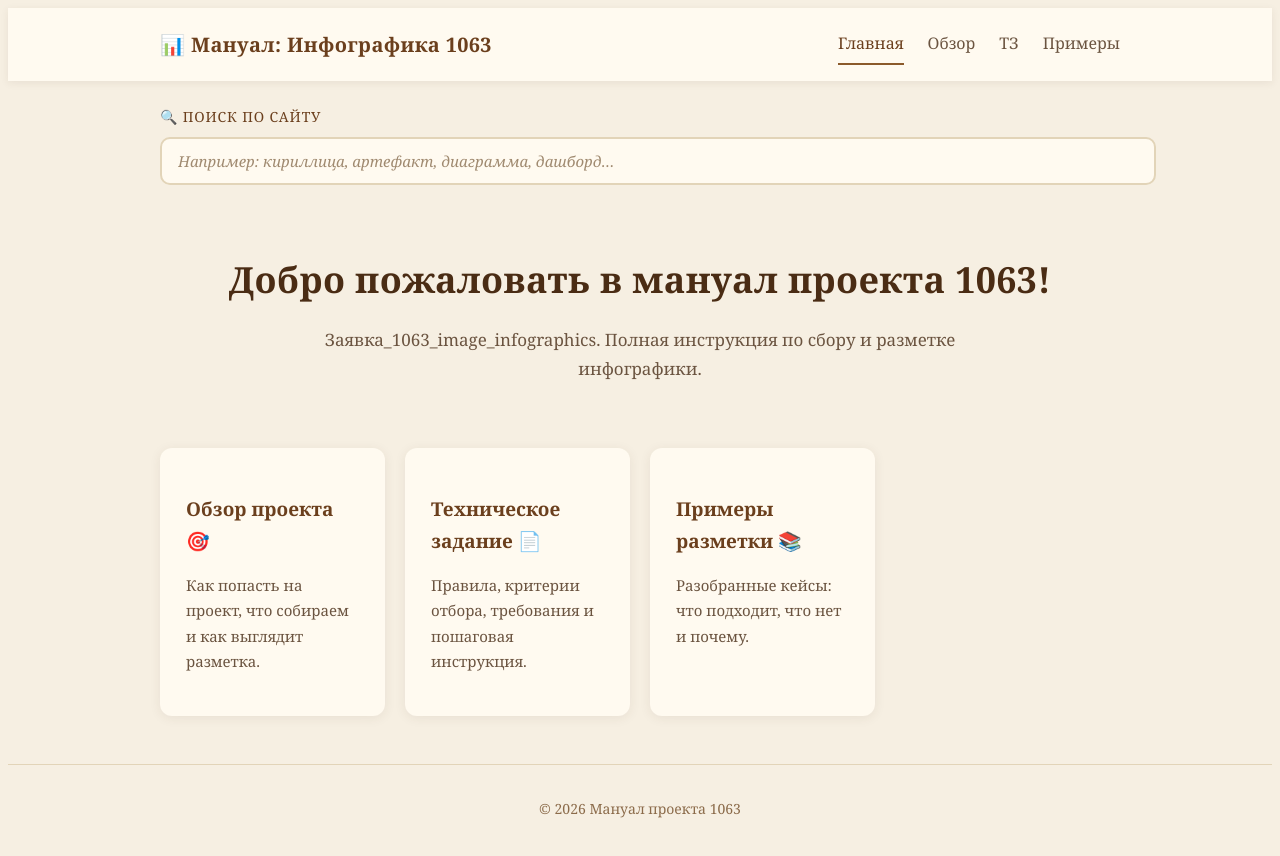
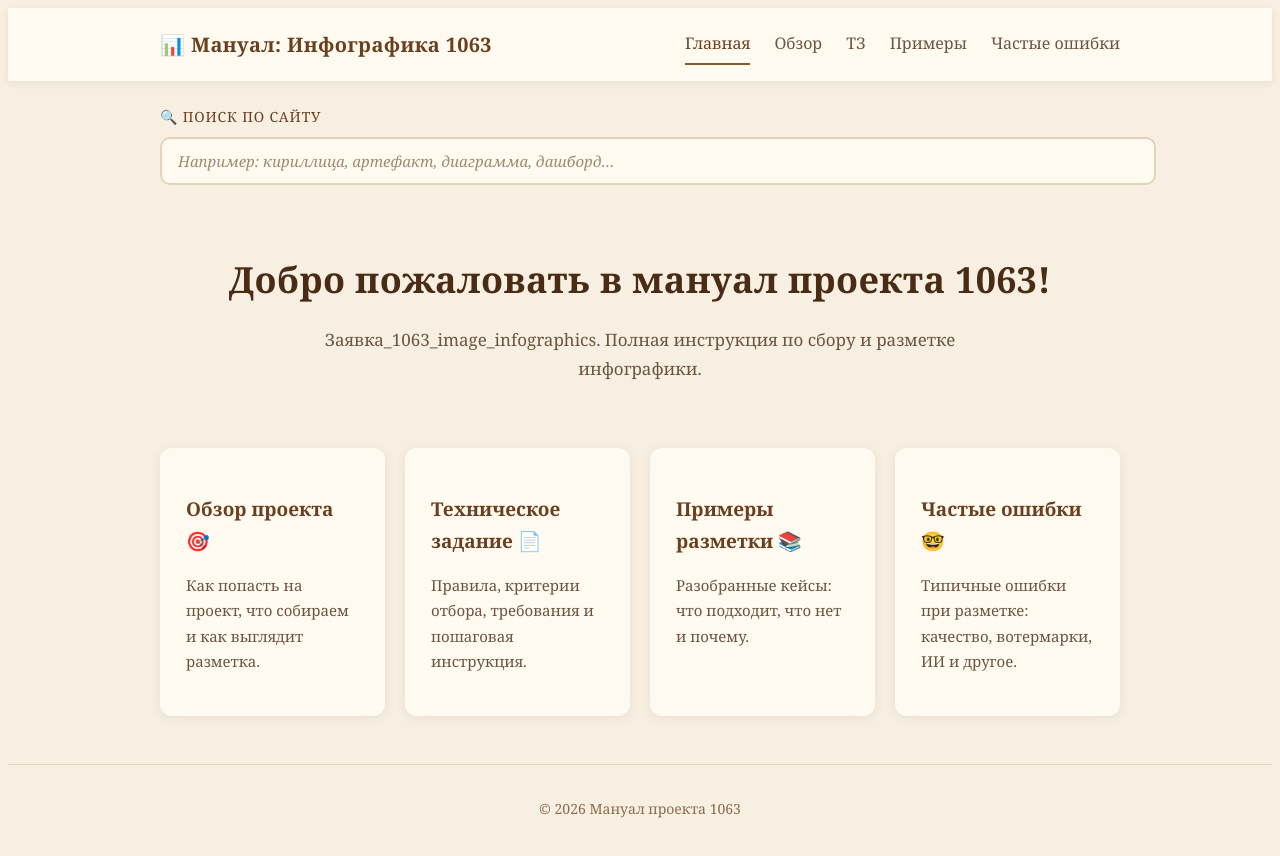
Before and after one commit to vzarouskaya-pixel/1063-infographics-manual, a plain HTML site: page index.html in a window 1280 px wide. Drawn offline with Linux system fonts and the light colour scheme.

Commit message:
Update index.html

```diff
--- a/index.html
+++ b/index.html
@@ -16,6 +16,7 @@
             <a href="overview.html">Обзор</a>
             <a href="tz.html">ТЗ</a>
             <a href="examples.html">Примеры</a>
+            <a href="errors.html">Частые ошибки</a>
         </nav>
     </div>
 </header>
@@ -47,6 +48,10 @@
             <h3>Примеры разметки 📚</h3>
             <p>Разобранные кейсы: что подходит, что нет и почему.</p>
         </a>
+        <a href="errors.html" class="card">
+            <h3>Частые ошибки 🤓</h3>
+            <p>Типичные ошибки при разметке: качество, вотермарки, ИИ и другое.</p>
+        </a>
     </section>
 
 </main>
```
